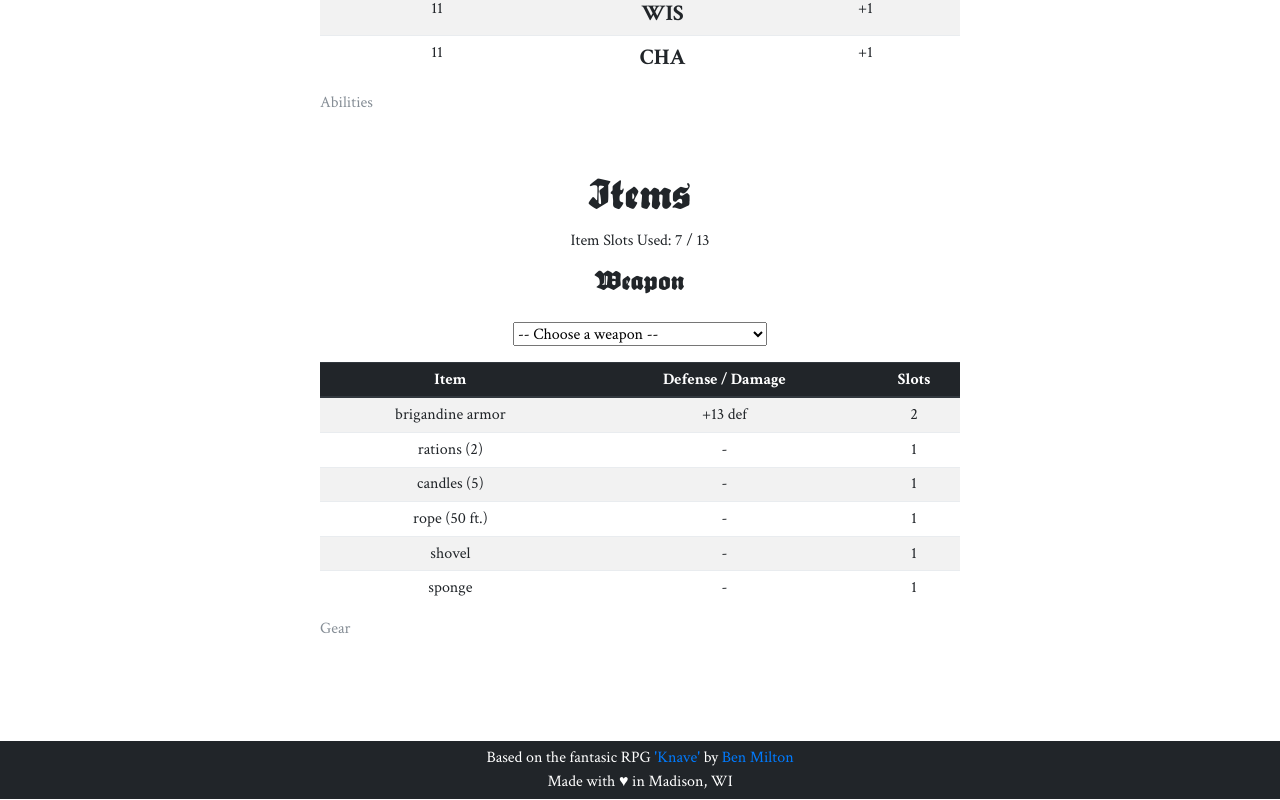
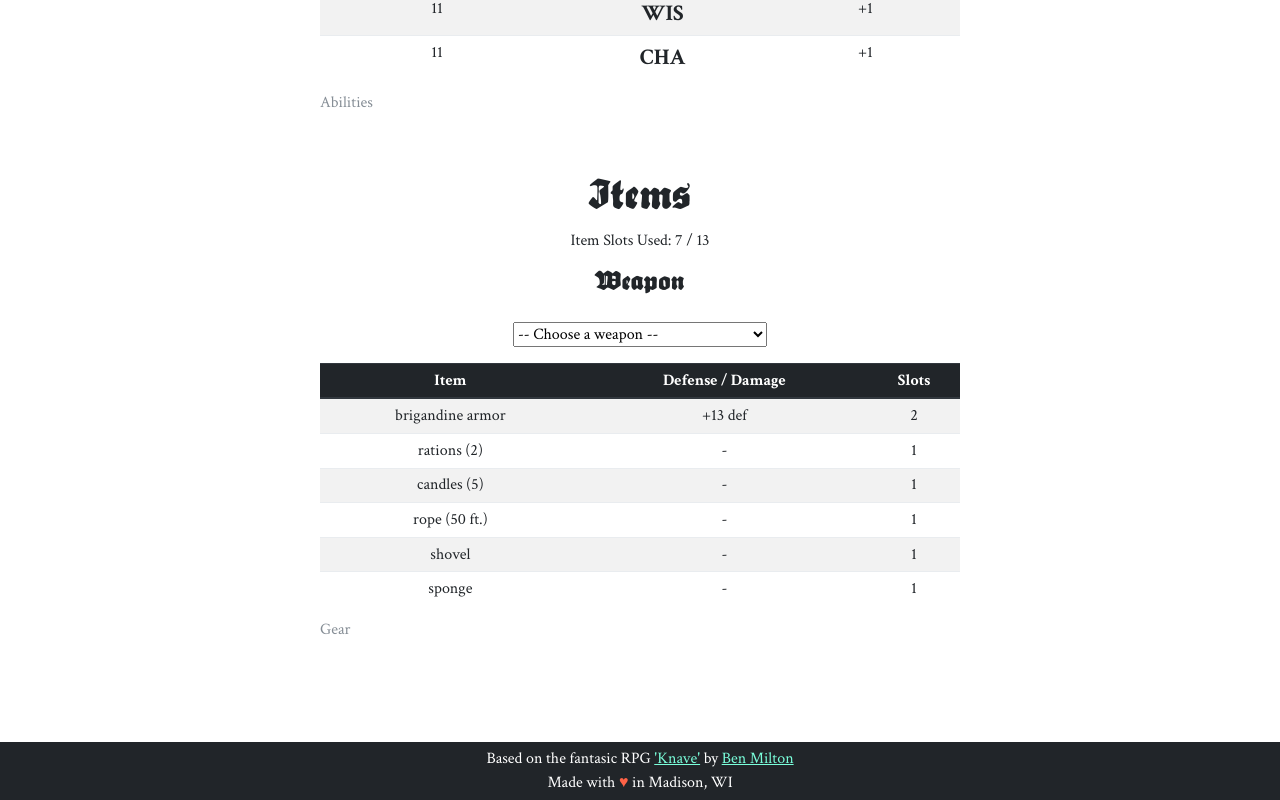
Before and after one commit to riccjohn/Knave-Character-Generator_deprecated, a React (Create React App) app: page / in a window 1280 px wide. Shown: the part 679-1479 px from the top of the page. Built offline with nearby package versions, Linux system fonts and the light colour scheme.

Commit message:
feat: Changed footer style

```diff
--- a/src/App.js
+++ b/src/App.js
@@ -1,5 +1,5 @@
 import React, { Component } from 'react'; // eslint-disable-line no-unused-vars
-import { AbilityScores, CharacterDetails, Traits } from './Components'; // eslint-disable-line no-unused-vars
+import { AbilityScores, CharacterDetails, Traits } from './Components';
 import './index.css';
 import { weapons } from './data/gear';
 import { generateCharacter } from './utils/utils';
--- a/src/index.css
+++ b/src/index.css
@@ -109,8 +109,13 @@ select {
   font-weight: 700;
 }
 
-select {
-  height: 1.5rem;
+.footer a {
+  color: #7affdb;
+  text-decoration: underline;
+}
+
+#heart {
+  color: tomato;
 }
 
 @media only screen and (max-width: 535px) {
```
